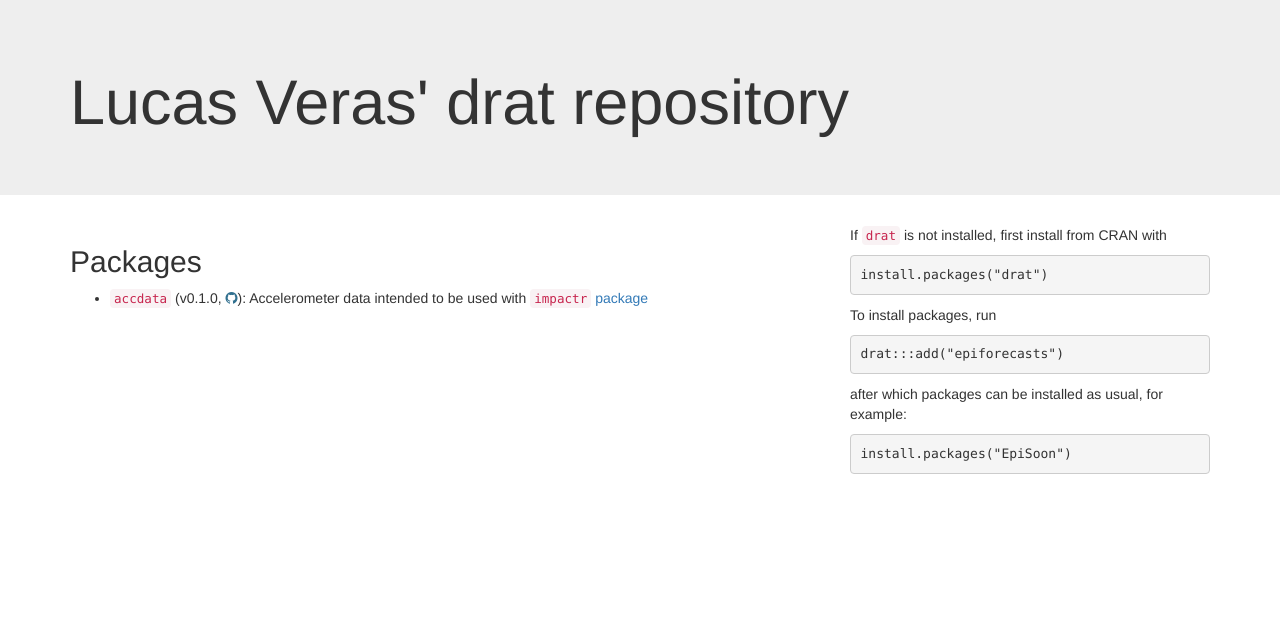
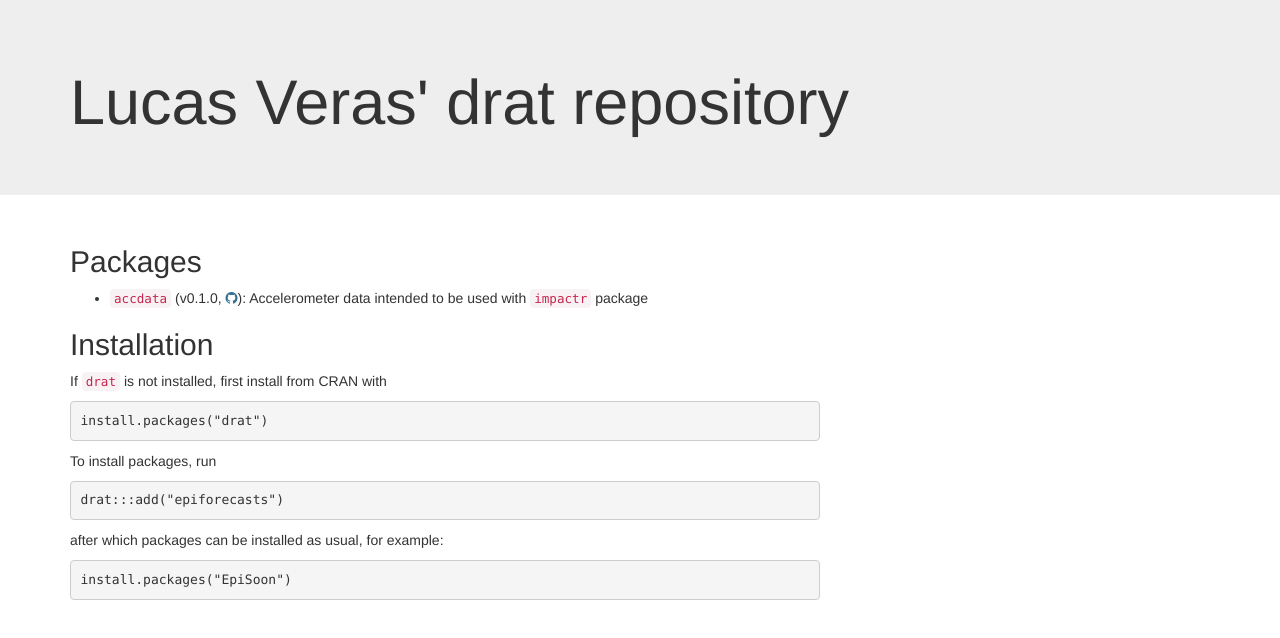
Before and after one commit to verasls/drat, a plain HTML site: page docs/index.html in a window 1280 px wide. Drawn offline with nearby package versions, Linux system fonts and the light colour scheme.

Commit message:
Update landing page

```diff
--- a/docs/index.html
+++ b/docs/index.html
@@ -25,10 +25,10 @@
         <div class="col-md-8">
           <h2>Packages</h2>
           <ul>
-              <li><code>accdata</code> (v0.1.0, <a href="https://github.com/verasls/accdata" class="text-info"><i class="fa fa-github"></i></a>): Accelerometer data intended to be used with <a href="https://lveras.com/impactr"><code>impactr</code> package</a></li>
-</ul>
-        </div>
-        <div class="col-md-4">
+              <li><code>accdata</code> (v0.1.0, <a href="https://github.com/verasls/accdata" class="text-info"><i class="fa fa-github"></i></a>): Accelerometer data intended to be used with <a href="https://lveras.com/impactr"><code>impactr</code></a> package</li>
+          </ul>
+
+          <h2>Installation</h2>
           <p>If <code>drat</code> is not installed, first install from
             CRAN with</p>
           <pre>install.packages("drat")</pre>
```
